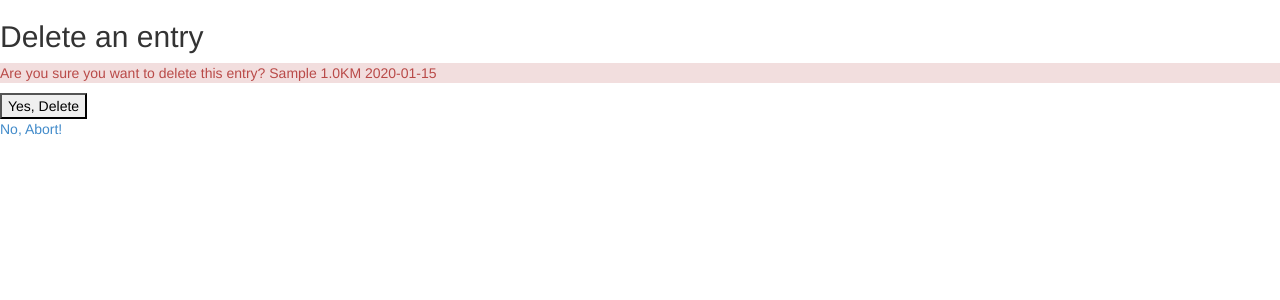
After one commit to bjdixon/running-journal, a Django app: a page that uses journal/templates/delete_journal.html in a window 1280 px wide. The commit adds this page. Shown: the top 300 px of the page. Run offline with Django 3.2, Linux system fonts and the light colour scheme; tables that the repository leaves empty hold one stand-in row (values such as "Sample post"); some libraries are stand-ins or nearby versions.

Commit message:
Added delete view

```diff
--- /dev/null
+++ b/journal/templates/delete_journal.html
@@ -0,0 +1,19 @@
+{% extends 'base.html' %}
+
+{% block page_title %}
+Delete an entry
+{% endblock %}
+
+{% block content %}
+
+<h2>Delete an entry</h2>
+<p class="alert-danger">Are you sure you want to delete this entry?
+{{ journal }}
+</p>
+<form action="{% url 'journal_delete' pk=journal.id %}" method="POST">
+	{% csrf_token %}
+	<input id="journal_delete" type="submit" value="Yes, Delete"/>
+</form>
+<a href="{% url 'journal_list' %}">No, Abort!</a>
+
+{% endblock %}
--- a/journal/templates/edit_journal.html
+++ b/journal/templates/edit_journal.html
@@ -25,5 +25,9 @@
 	</ul>
 	<input id="save_journal" type="submit" value="Save"/>
 </form>
+{% if journal.id %}
+<a href="{% url 'journal_delete' pk=journal.id %}">Delete</a><br>
+{% endif %}
 <a href="{% url 'journal_list' %}">Back to list</a>
+
 {% endblock %}
--- a/journal/urls.py
+++ b/journal/urls.py
@@ -7,6 +7,7 @@ urlpatterns = patterns('',
 	url(r'^$', journal.views.ListJournalView.as_view(), name='journal_list'),
 	url(r'^new/$', journal.views.CreateJournalView.as_view(), name='journal_new'),
 	url(r'^edit/(?P<pk>\d+)/$', journal.views.UpdateJournalView.as_view(), name='journal_edit'),
+	url(r'^delete/(?P<pk>\d+)/$', journal.views.DeleteJournalView.as_view(), name='journal_delete'),
 )
 
 urlpatterns += staticfiles_urlpatterns()
--- a/journal/views.py
+++ b/journal/views.py
@@ -1,5 +1,5 @@
 from django.http import HttpResponse
-from django.views.generic import ListView, CreateView, UpdateView
+from django.views.generic import ListView, CreateView, UpdateView, DeleteView
 from django.core.urlresolvers import reverse
 
 from journal.models import Journal
@@ -36,3 +36,12 @@ class UpdateJournalView(UpdateView):
 		context = super(UpdateJournalView, self).get_context_data(**kwargs)
 		context['action'] = reverse('journal_edit', kwargs={'pk': self.get_object().id})
 		return context
+
+
+class DeleteJournalView(DeleteView):
+
+	model = Journal
+	template_name = 'delete_journal.html'
+
+	def get_success_url(self):
+		return reverse('journal_list')
```
